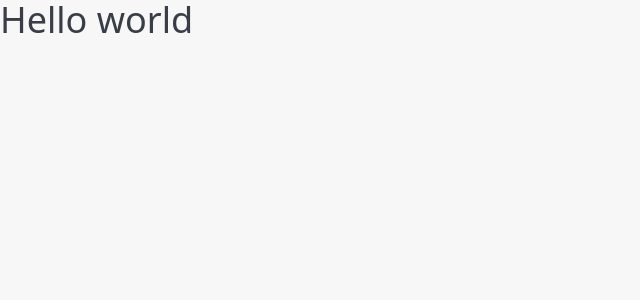
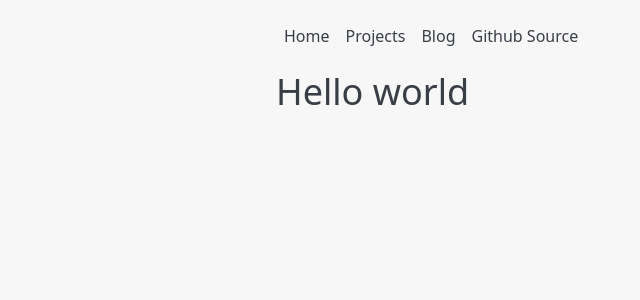
Before and after one commit to shikin93/shikin-homepage, a Next.js app: page / in a window 1280 px wide. Shown: the top 300 px of the page, without its empty margins (0-640 px from the left). Built offline with nearby package versions, Linux system fonts and the light colour scheme.

Commit message:
add layouts

```diff
--- /dev/null
+++ b/components/layouts/main.js
@@ -0,0 +1,21 @@
+import Head from 'next/head';
+import Navbar from '../navbar';
+
+const Main = ({ children }) => (
+  <>
+    <Head>
+      <meta name='viewport' content='width=device-width, initial-scale=1' />
+      <meta name="description" content="Shikin's homepage" />
+      <meta name="author" content="Chosiin" />
+      <title>Shikin - Homepage</title>
+    </Head>
+    <header className="mx-auto md:max-w-2xl lg:max-w-3xl">
+      <Navbar />
+    </header>
+    <main className="min-h-screen px-5 mx-auto md:max-w-2xl lg:max-w-3xl">
+      {children}
+    </main>
+  </>
+);
+
+export default Main;
--- /dev/null
+++ b/components/navbar.js
@@ -0,0 +1,75 @@
+import Link from 'next/link';
+import { Popover, Transition } from '@headlessui/react';
+import { HiHome, HiMenuAlt1 } from 'react-icons/hi';
+import { MdArticle } from 'react-icons/md';
+import { AiFillGithub, AiFillProject } from 'react-icons/ai';
+import { Fragment } from 'react';
+
+const navLink = [
+  {
+    name: 'Home',
+    href: '/',
+    icon: <HiHome />,
+  },
+  {
+    name: 'Projects',
+    href: '/projects',
+    icon: <AiFillProject />,
+  },
+  {
+    name: 'Blog',
+    href: '/articles',
+    icon: <MdArticle />,
+  },
+  {
+    name: 'Github Source',
+    href: 'https://github.com/shikin93',
+    icon: <AiFillGithub />,
+  }
+];
+
+const Navbar = () => (
+  <nav className="p-5">
+    <Popover className="relative md:hidden">
+      <Popover.Button className="border-2 border-accentDark rounded-md">
+        <HiMenuAlt1 className="text-3xl" />
+      </Popover.Button>
+      <Transition
+        as={Fragment}
+        enter="transition ease-out duration-200"
+        enterFrom="opacity-0 translate-y-1"
+        enterTo="opacity-100 translate-y-0"
+        leave="transition ease-in duration-150"
+        leaveFrom="opacity-100 translate-y-0"
+        leaveTo="opacity-0 translate-y-1"
+      >
+        <Popover.Panel className="absolute z-10 mt-2">
+          <div className="bg-accentSoft py-8 px-4 w-56 border-2 border-accentDark rounded-lg">
+            {
+              navLink.map((item) => (
+                <div key={item.name} className="text-left font-bold p-2 rounded-lg flex items-center gap-2 hover:bg-font hover:text-background">
+                  <span>{item.icon}</span>
+                  <button>
+                    <Link href={item.href}>{item.name}</Link>
+                  </button>
+                </div>
+              ))
+            }
+          </div>
+        </Popover.Panel>
+      </Transition>
+
+    </Popover>
+    <ul className="hidden md:flex">
+      {
+        navLink.map((item) => (
+          <li key={item.name} className="py-1 px-2 rounded-lg hover:bg-font hover:text-background">
+            <Link href={item.href}>{item.name}</Link>
+          </li>
+        ))
+      }
+    </ul>
+  </nav>
+);
+
+export default Navbar;
--- a/package.json
+++ b/package.json
@@ -9,12 +9,14 @@
     "lint": "next lint"
   },
   "dependencies": {
+    "@headlessui/react": "^1.7.7",
     "@next/font": "13.1.4",
     "eslint": "8.32.0",
     "eslint-config-next": "13.1.4",
     "next": "13.1.4",
     "react": "18.2.0",
-    "react-dom": "18.2.0"
+    "react-dom": "18.2.0",
+    "react-icons": "^4.7.1"
   },
   "devDependencies": {
     "autoprefixer": "^10.4.13",
--- a/pages/_app.js
+++ b/pages/_app.js
@@ -1,5 +1,10 @@
-import '@/styles/globals.css'
+import Layout from '../components/layouts/main';
+import '../styles/globals.css';
 
-export default function App({ Component, pageProps }) {
-  return <Component {...pageProps} />
-}
+const Website = ({ Component, pageProps }) => (
+  <Layout>
+    <Component {...pageProps} />
+  </Layout>
+);
+
+export default Website;
```
Also changed, not shown: 1 other file (tests, documents, lock files or other folders).
